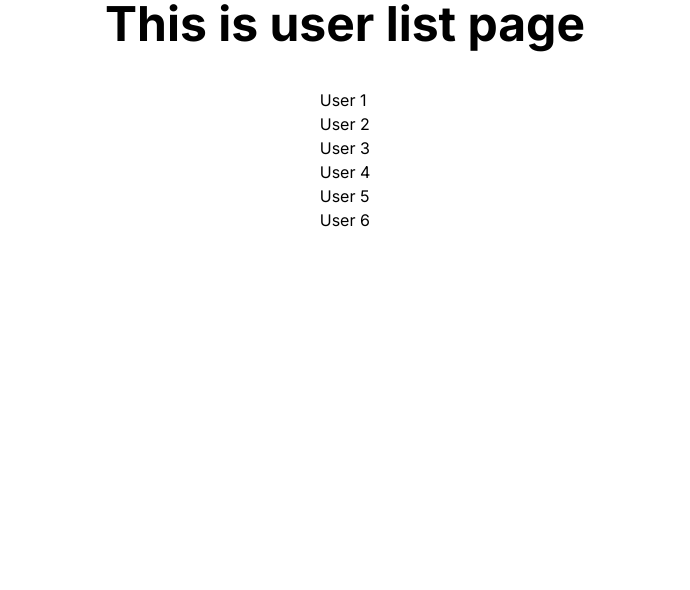
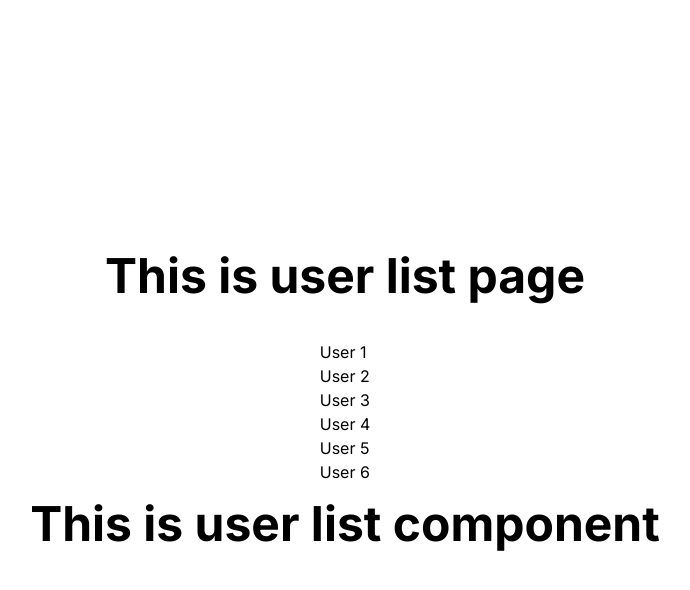
Before and after one commit to Md-Ashikur-Rahman-Ashik/NextJS, a Next.js app: page /userList in a window 1280 px wide. Shown: the top 590 px of the page, without its empty margins (295-985 px from the left). Built offline with nearby package versions, Linux system fonts and the light colour scheme.

Commit message:
Explored layout and nested layout

```diff
--- /dev/null
+++ b/src/app/userList/layout.jsx
@@ -0,0 +1,12 @@
+import React from "react";
+
+const layout = ({ children }) => {
+  return (
+    <div className="container min-h-screen mx-auto flex flex-col gap-4 justify-center items-center">
+      {children}
+      <h2 className="font-bold text-5xl">This is user list component</h2>
+    </div>
+  );
+};
+
+export default layout;
```
